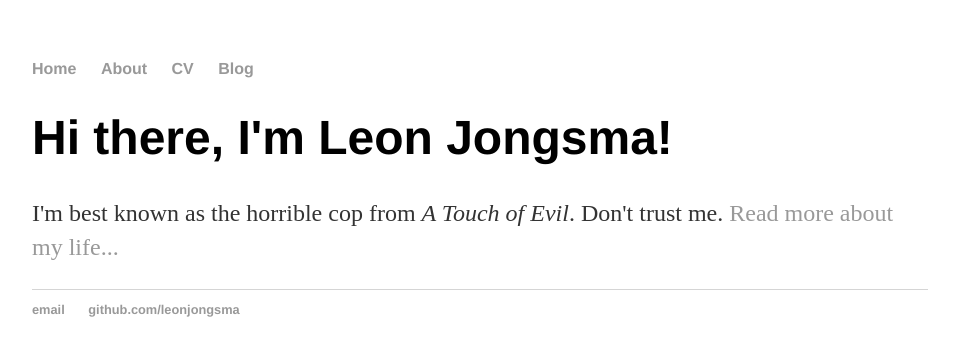
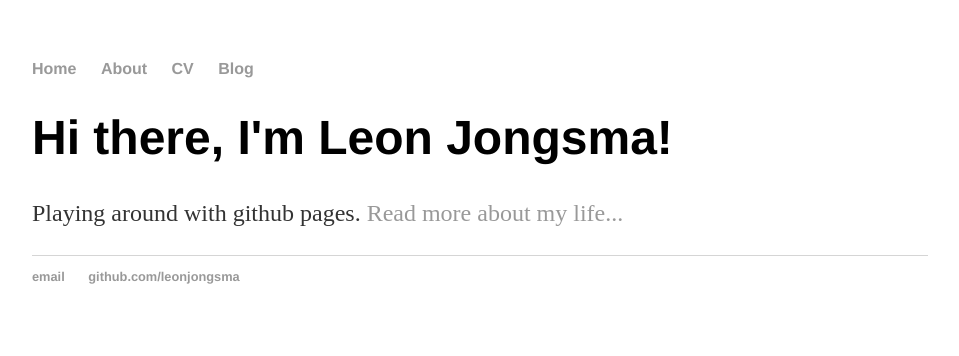
Before and after one commit to leonjongsma/leonjongsma.github.io, a Jekyll site: the page built from index.html, in a window 1280 px wide. Shown: the top 356 px of the page, without its empty margins (160-1119 px from the left). Built offline with Jekyll 4.4.1, drawn with Linux system fonts in a browser that asks for light colours.

Commit message:
playing around

```diff
--- a/index.html
+++ b/index.html
@@ -5,5 +5,5 @@ title: Leon Jongsma
 
 		<div class="blurb">
 			<h1>Hi there, I'm Leon Jongsma!</h1>
-			<p>I'm best known as the horrible cop from <em>A Touch of Evil</em>. Don't trust me. <a href="/about">Read more about my life...</a></p>
+			<p>Playing around with github pages. <a href="/about">Read more about my life...</a></p>
 		</div>
```
